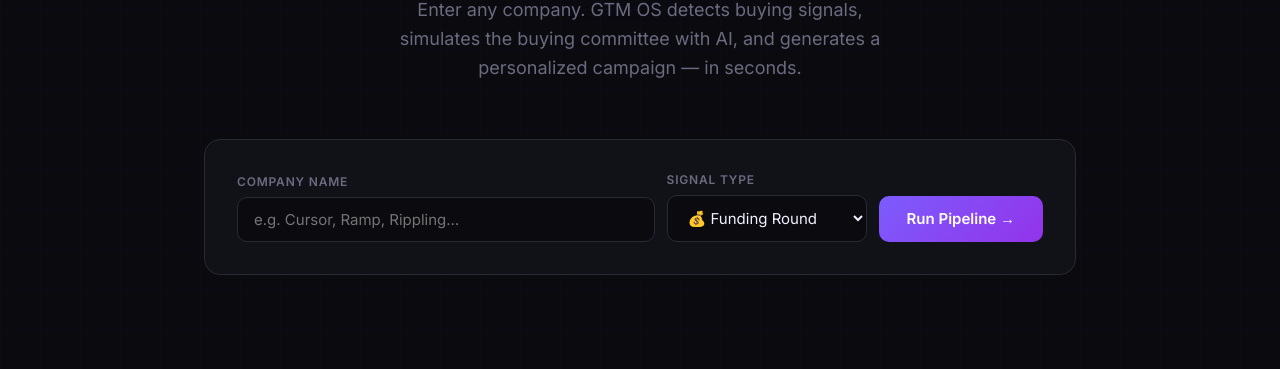
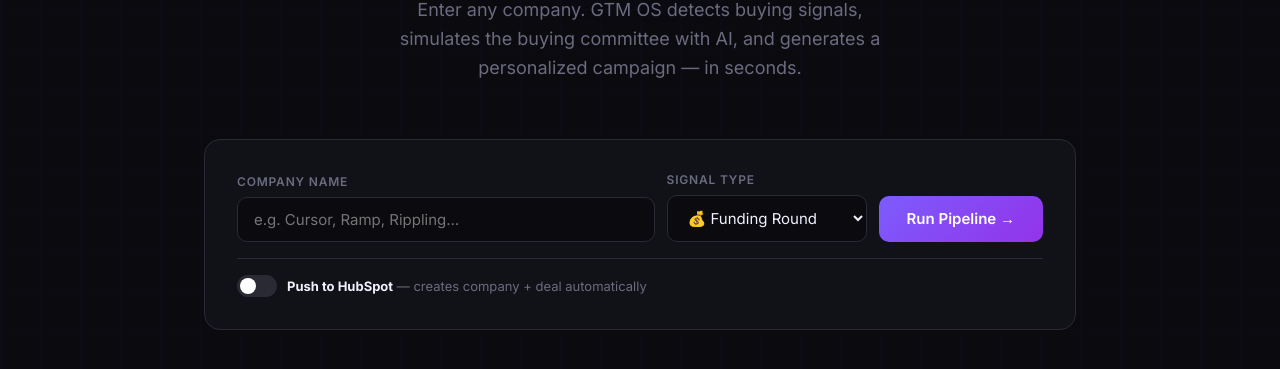
Before and after one commit to MahimaAdvilkar/gtm_os, a plain HTML site: page app/static/index.html in a window 1280 px wide. Shown: the part 271-640 px from the top of the page. Drawn offline with Linux system fonts and the light colour scheme.

Commit message:
feat: CORS fix, HubSpot toggle, Lovable-ready frontend

```diff
--- a/app/static/index.html
+++ b/app/static/index.html
@@ -148,6 +148,29 @@
     .run-btn:hover { opacity: 0.9; transform: translateY(-1px); }
     .run-btn:active { transform: translateY(0); }
     .run-btn:disabled { opacity: 0.5; cursor: not-allowed; transform: none; }
+
+    .toggle-row {
+      display: flex; align-items: center; gap: 10px;
+      margin-top: 16px; padding-top: 16px;
+      border-top: 1px solid var(--border);
+    }
+    .toggle-label { font-size: 13px; color: var(--muted); cursor: pointer; user-select: none; }
+    .toggle-label strong { color: var(--text); }
+    .switch { position: relative; width: 40px; height: 22px; flex-shrink: 0; }
+    .switch input { opacity: 0; width: 0; height: 0; }
+    .slider {
+      position: absolute; inset: 0;
+      background: var(--border); border-radius: 100px;
+      transition: background 0.2s; cursor: pointer;
+    }
+    .slider::before {
+      content: ''; position: absolute;
+      width: 16px; height: 16px; border-radius: 50%;
+      background: white; top: 3px; left: 3px;
+      transition: transform 0.2s;
+    }
+    .switch input:checked + .slider { background: #f59e0b; }
+    .switch input:checked + .slider::before { transform: translateX(18px); }
 
     /* Loader */
     .loader { display: none; text-align: center; padding: 60px 0; }
@@ -305,6 +328,15 @@
         Run Pipeline →
       </button>
     </div>
+    <div class="toggle-row">
+      <label class="switch">
+        <input type="checkbox" id="hsToggle" />
+        <span class="slider"></span>
+      </label>
+      <label class="toggle-label" for="hsToggle">
+        <strong>Push to HubSpot</strong> — creates company + deal automatically
+      </label>
+    </div>
   </div>
 
   <div class="loader" id="loader">
@@ -382,7 +414,8 @@ async function runPipeline() {
   showLoader();
 
   try {
-    const res = await fetch("/webhook/signal?push_to_hubspot=false", {
+    const pushHs = document.getElementById("hsToggle").checked;
+    const res = await fetch(`/webhook/signal?push_to_hubspot=${pushHs}`, {
       method: "POST",
       headers: { "Content-Type": "application/json" },
       body: JSON.stringify({ company_name: company, signal_type: signal }),
```
Also changed, not shown: 1 other file.
